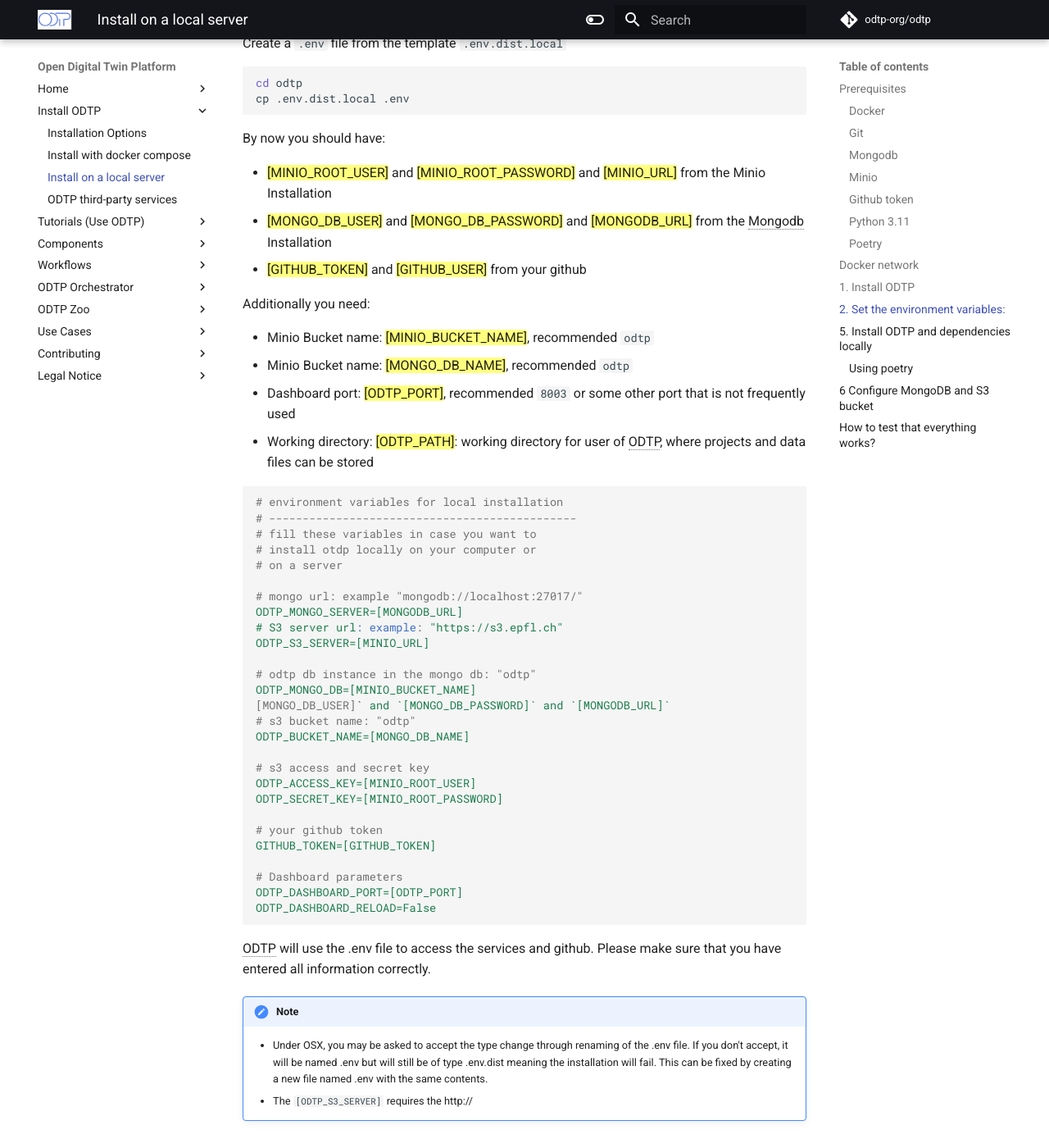
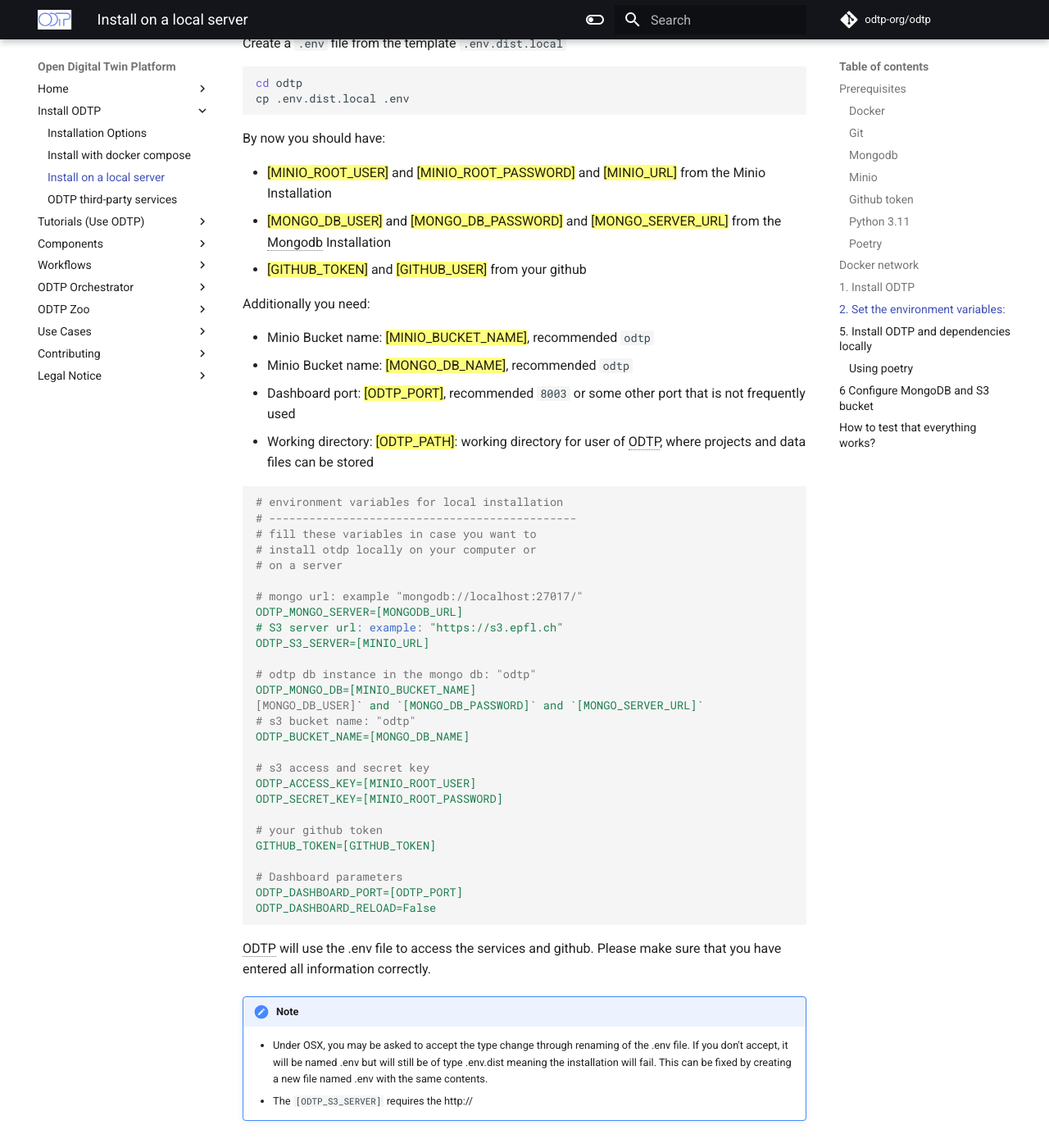
Before and after one commit to odtp-org/odtp-manuals, an MkDocs documentation site: the page built from docs/installation/local_server_install.md, in a window 1280 px wide and 1400 px high, scrolled down 2899 px. Shown: the whole window at 82% size. Built offline with MkDocs 1.6.1 and Material for MkDocs 9.7.7, drawn with Linux system fonts in a browser that asks for light colours; a script that is not in the unit is left out; comment, search, counter and statistics services are not loaded; some of the changed text lies outside the part shown.

Commit message:
fix(local server install): rename mongo server url

```diff
--- a/docs/installation/local_server_install.md
+++ b/docs/installation/local_server_install.md
@@ -23,7 +23,7 @@ On a local server, ODTP needs additionally the following services to be setup:
 
 Form this installation you need the following variables:
 
-- ==[MONGO_DB_USER]== and ==[MONGO_DB_PASSWORD]== and ==[MONGODB_URL]== from the Mongodb Installation
+- ==[MONGO_DB_USER]== and ==[MONGO_DB_PASSWORD]== and ==[MONGO_SERVER_URL]== from the Mongodb Installation
 
 Optional: for the Mongodb it is advisable to install also a graphical user interface for the mongodb. Options are: ¨
 
@@ -96,7 +96,7 @@ cp .env.dist.local .env
 By now you should have:
 
 - ==[MINIO_ROOT_USER]== and ==[MINIO_ROOT_PASSWORD]== and ==[MINIO_URL]== from the Minio Installation
-- ==[MONGO_DB_USER]== and ==[MONGO_DB_PASSWORD]== and ==[MONGODB_URL]== from the Mongodb Installation
+- ==[MONGO_DB_USER]== and ==[MONGO_DB_PASSWORD]== and ==[MONGO_SERVER_URL]== from the Mongodb Installation
 - ==[GITHUB_TOKEN]== and ==[GITHUB_USER]== from your github
 
 Additionally you need:
@@ -121,7 +121,7 @@ ODTP_S3_SERVER=[MINIO_URL]
 
 # odtp db instance in the mongo db: "odtp"
 ODTP_MONGO_DB=[MINIO_BUCKET_NAME]
-[MONGO_DB_USER]` and `[MONGO_DB_PASSWORD]` and `[MONGODB_URL]`
+[MONGO_DB_USER]` and `[MONGO_DB_PASSWORD]` and `[MONGO_SERVER_URL]`
 # s3 bucket name: "odtp"
 ODTP_BUCKET_NAME=[MONGO_DB_NAME]
 
```
